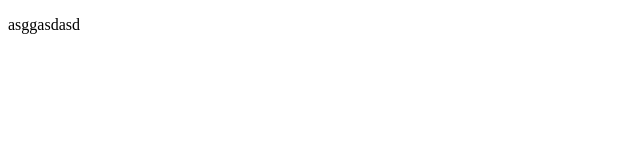
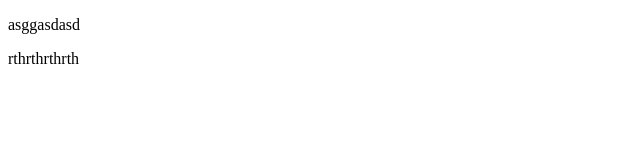
Before and after one commit to artistD/webTeamByWilld, a plain HTML site: page index.html in a window 1280 px wide. Shown: the full height of the page, 0-640 px from the left. Drawn offline with Linux system fonts and the light colour scheme.

Commit message:
jytjtyjty

```diff
--- a/index.html
+++ b/index.html
@@ -7,6 +7,7 @@
 
     <body>
         <p>asggasdasd</p>
+        <p>rthrthrthrth</p>
     </body>
 
 </html>
```
